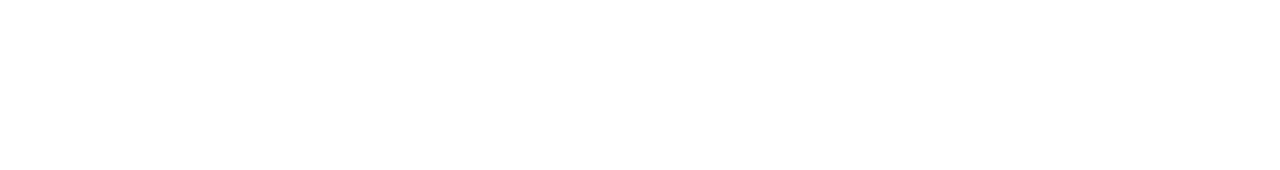
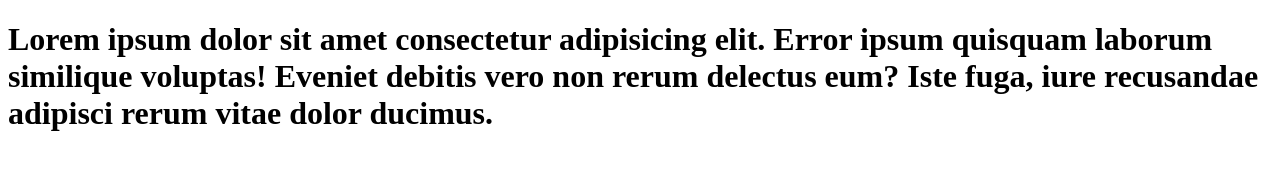
Before and after one commit to mohAlpiansyah/coba-github-bang, a plain HTML site: page index.html in a window 1280 px wide. Drawn offline with Linux system fonts and the light colour scheme.

Commit message:
menambahkan h1

```diff
--- a/index.html
+++ b/index.html
@@ -6,6 +6,6 @@
     <title>Bikin Git </title>
 </head>
 <body>
-
+    <h1>Lorem ipsum dolor sit amet consectetur adipisicing elit. Error ipsum quisquam laborum similique voluptas! Eveniet debitis vero non rerum delectus eum? Iste fuga, iure recusandae adipisci rerum vitae dolor ducimus.</h1>
 </body>
 </html>
```
